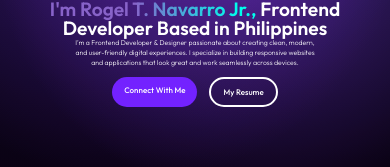
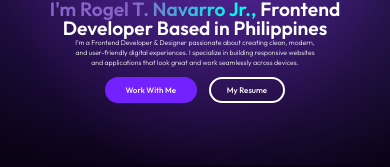
Before and after one commit to NAVS0/navs.dev-portfolio, a React (Vite) app: page / in a window 390 px wide. Shown: the part 181-348 px from the top of the page. Built offline with nearby package versions, Linux system fonts and the light colour scheme.

Commit message:
commit with me

```diff
--- a/src/Components/Footer.jsx
+++ b/src/Components/Footer.jsx
@@ -13,7 +13,7 @@ const Footer = () => {
                     <p>I’m a frontend developer and designer who loves creating clean, modern, and user-friendly digital experiences. <br />My focus is on building websites and apps that not only look great but also work seamlessly across devices.</p>
                 </div>
                 <div className="footer-top-right">
-                <AnchorLink className='footer-subscribe' offset={50} href='#contact'>Connect With Me</AnchorLink>
+                <AnchorLink className='footer-subscribe' offset={50} href='#contact'>Work With Me</AnchorLink>
                 </div>
             </div>
             <hr />
@@ -22,7 +22,7 @@ const Footer = () => {
                 <div className="footer-bottom-right">
                     <p>Term of Services</p>
                     <p>Privacy Policy</p>
-                    <p>Connect with me</p>
+                    <p>Work with me</p>
                 </div>
             </div>
         </div>
--- a/src/Components/Hero.css
+++ b/src/Components/Hero.css
@@ -98,16 +98,23 @@
   }
 
   .hero-action {
-    justify-content: center;
     gap: 12px;
   }
 
   .hero-connect,
   .hero-resume {
+    display: flex;             /* centers text inside */
+    justify-content: center;
+    align-items: center;
+    padding: 6px 16px;
     font-size: 8px;
-    padding: 8px 12px;
-    display: flex;
+    font-weight: 500;
+    border-radius: 30px;
+    cursor: pointer;
+    transition: all 0.3s ease-in-out;
   }
+
+
 
   .right-img {
     justify-content: flex-start;
--- a/src/Components/Hero.jsx
+++ b/src/Components/Hero.jsx
@@ -21,7 +21,7 @@ const Hero = () => {
         </p>
         <div className="hero-action">
           <div className="hero-connect">
-            <AnchorLink className='anchor-link' offset={50} href='#contact'>Connect With Me</AnchorLink>
+            <AnchorLink className='anchor-link' offset={50} href='#contact'>Work With Me</AnchorLink>
           </div>
           <div className="hero-resume">My Resume</div>
         </div>
--- a/src/Components/Navbar.css
+++ b/src/Components/Navbar.css
@@ -72,6 +72,9 @@
     .navslogo{
         width: 90px;
     }
+    .anchor-link{
+        width: 60px;
+    }
     .nav-mob-close{
         display: block;
         position: relative;
```
